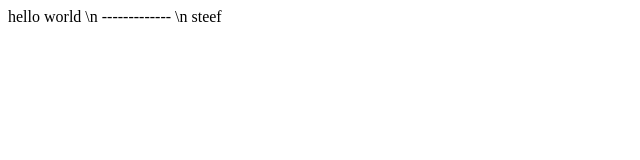
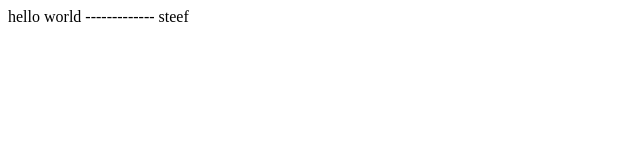
Before and after one commit to Heybooyah/test, a plain HTML site: page index.html in a window 1280 px wide. Shown: the full height of the page, 0-640 px from the left. Drawn offline with Linux system fonts and the light colour scheme.

Commit message:
Update index.html

```diff
--- a/index.html
+++ b/index.html
@@ -4,9 +4,9 @@
 
   </head>
   <body>
-  <p>hello world \n
-    -------------
-    \n steef
+  <p>hello world
+  -------------
+  steef
   </p>
   </body>
 </html>
```
